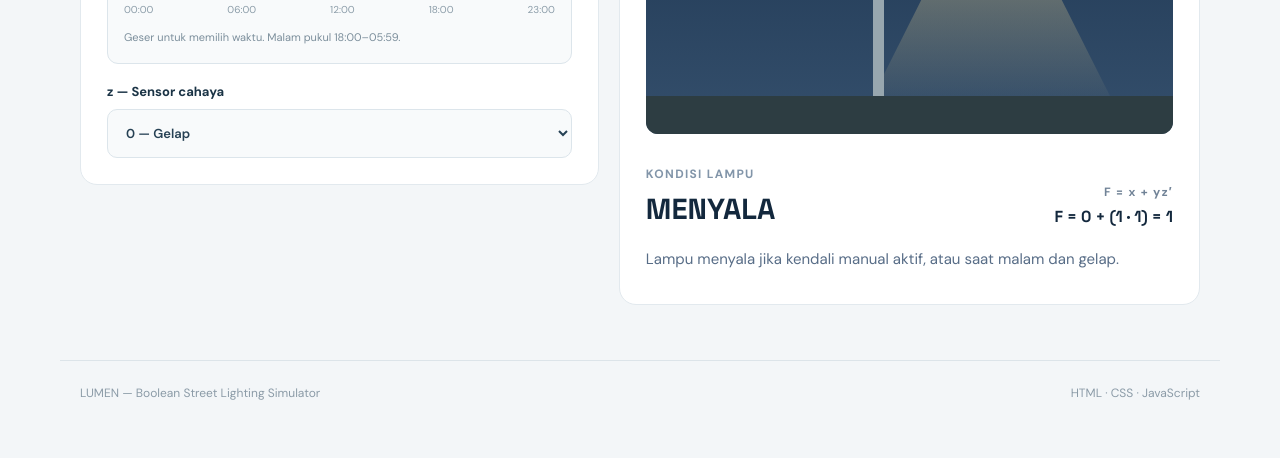
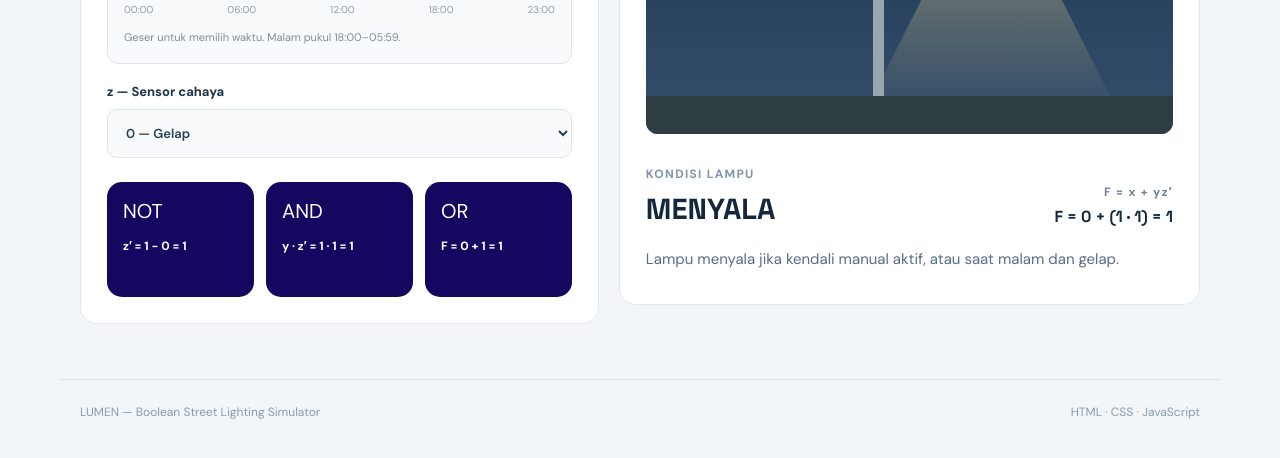
Before and after one commit to RadityaIhsan-cmyk/AljabarBoolean_LampuJalan, a plain HTML site: page DISKRIT 2/LUMEN-Layout-Revisi/index.html in a window 1280 px wide. Shown: the part 336-794 px from the top of the page. Drawn offline with Linux system fonts and the light colour scheme.

Commit message:
Tambahkan kartu perhitungan NOT AND OR pada pengaturan

```diff
--- a/DISKRIT 2/LUMEN-Layout-Revisi/index.html
+++ b/DISKRIT 2/LUMEN-Layout-Revisi/index.html
@@ -40,6 +40,20 @@
           <option value="1">1 — Terang</option>
         </select>
 
+        <div class="perhitungan">
+          <div class="kotak-hitung">
+            <span>NOT</span>
+            <strong id="not"></strong>
+          </div>
+          <div class="kotak-hitung">
+            <span>AND</span>
+            <strong id="and"></strong>
+          </div>
+          <div class="kotak-hitung">
+            <span>OR</span>
+            <strong id="or"></strong>
+          </div>
+        </div>
       </section>
 
       <!-- Hasil simulasi -->
--- a/DISKRIT 2/LUMEN-Layout-Revisi/script.js
+++ b/DISKRIT 2/LUMEN-Layout-Revisi/script.js
@@ -13,6 +13,10 @@ function cekLampu() {
   let otomatis = y * notZ;
   let hasil = (x === 1 || otomatis === 1) ? 1 : 0;
 
+  document.getElementById('not').textContent = 'z′ = 1 - ' + z + ' = ' + notZ;
+  document.getElementById('and').textContent = 'y · z′ = ' + y + ' · ' + notZ + ' = ' + otomatis;
+  document.getElementById('or').textContent = 'F = ' + x + ' + ' + otomatis + ' = ' + hasil;
+
   document.getElementById('jam').textContent = String(jam).padStart(2, '0') + ':00';
   document.getElementById('formula').textContent = 'F = ' + x + ' + (' + y + ' · ' + notZ + ') = ' + hasil;
   document.getElementById('scene').classList.toggle('on', hasil === 1);
--- a/DISKRIT 2/LUMEN-Layout-Revisi/style.css
+++ b/DISKRIT 2/LUMEN-Layout-Revisi/style.css
@@ -252,3 +252,40 @@ footer {
 .kondisi-lampu .mati { display: none; }
 .scene.on ~ .status .menyala { display: inline; }
 .scene:not(.on) ~ .status .mati { display: inline; }
+
+/* Perhitungan NOT, AND, OR di bawah sensor */
+.perhitungan {
+  display: grid;
+  grid-template-columns: repeat(3, minmax(0, 1fr));
+  gap: 12px;
+  margin-top: 24px;
+}
+
+.kotak-hitung {
+  min-width: 0;
+  min-height: 115px;
+  padding: 16px;
+  border-radius: 15px;
+  color: white;
+  background: #15065f;
+}
+
+.kotak-hitung span {
+  display: block;
+  font-size: 20px;
+  margin-bottom: 13px;
+}
+
+.kotak-hitung strong {
+  display: block;
+  font-size: 12px;
+  line-height: 1.5;
+  overflow-wrap: anywhere;
+}
+
+@media (max-width: 480px) {
+  .perhitungan { gap: 8px; }
+  .kotak-hitung { padding: 12px 8px; min-height: 106px; }
+  .kotak-hitung span { font-size: 16px; }
+  .kotak-hitung strong { font-size: 11px; }
+}
```
